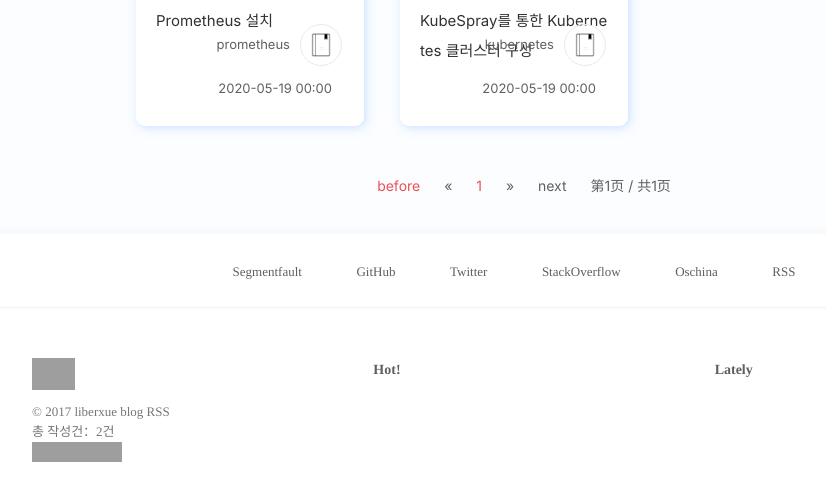
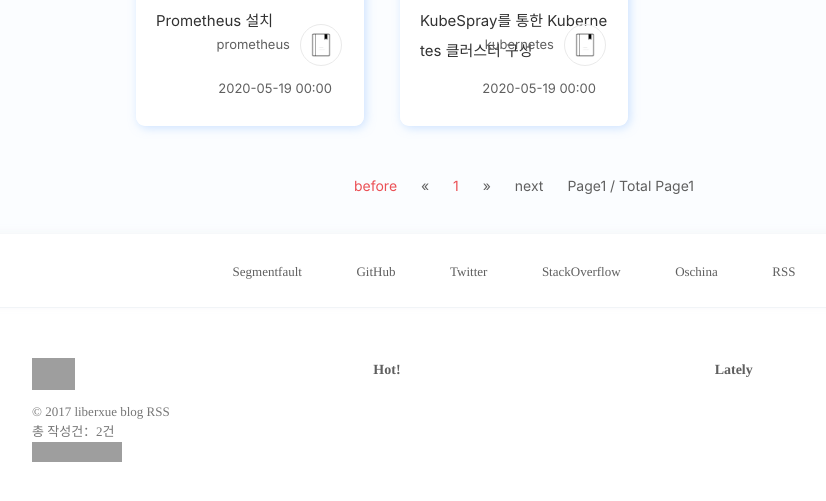
Before and after one commit to maleficush/maleficush.github.io, a Jekyll site: the page built from index.html, in a window 1280 px wide and 1050 px high, cut to the strip 392-893 px from the top of the window. Shown: the whole strip, without its empty margins (126-952 px from the left). Built offline with Jekyll 4.4.1, drawn with Linux system fonts in a browser that asks for light colours; nearby versions of some CDN libraries; the list of posts is cut into pages by our own code; comment, search, counter and statistics services are not loaded; grey boxes are pictures that could not be loaded.

Commit message:
menu test

```diff
--- a/_includes/pagination.html
+++ b/_includes/pagination.html
@@ -47,7 +47,7 @@
             </a>
         </li>
         <li class="current">
-            <span>第{{paginator.page}}页 / 共{{paginator.total_pages}}页</span>
+            <span>Page{{paginator.page}} / Total Page{{paginator.total_pages}}</span>
       </ol>
 
   </div>
```
